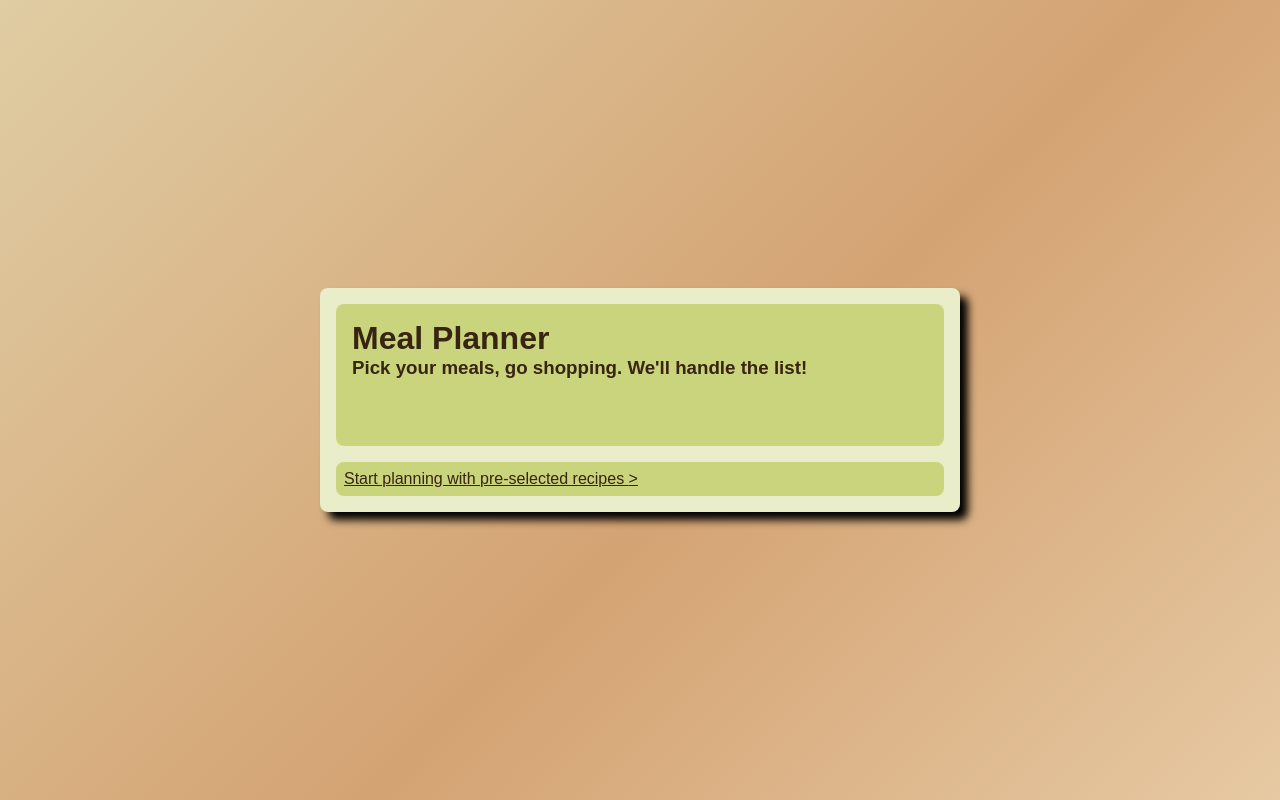
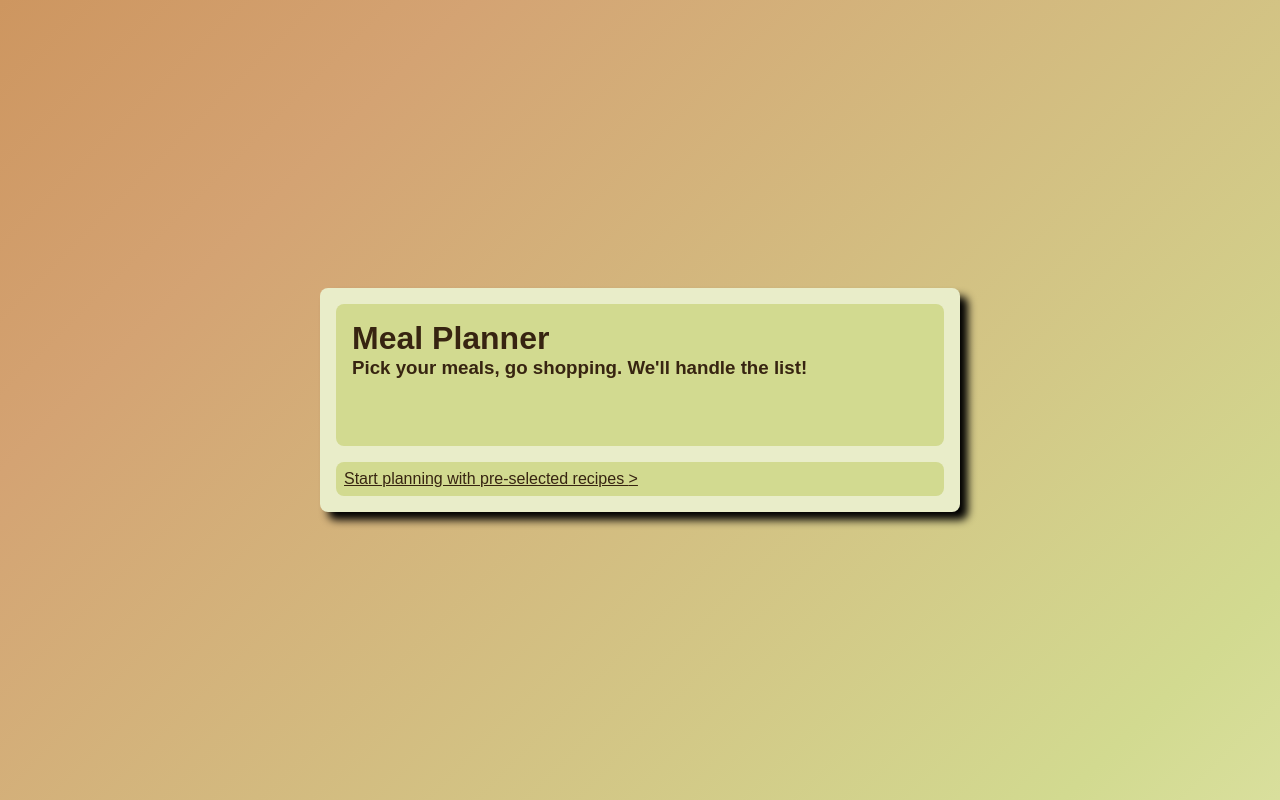
Before and after one commit to trvsm/travis-martin-meal-planner, a React (Create React App) app: page / in a window 1280 px wide. Built offline with nearby package versions, Linux system fonts and the light colour scheme; no server answers.

Commit message:
edit background gradient and colors
<body>

Issue #

```diff
--- a/src/pages/landing/landing.scss
+++ b/src/pages/landing/landing.scss
@@ -6,7 +6,7 @@ html {
   display: flex;
   justify-content: center;
   align-items: center;
-  background: linear-gradient(-45deg, #fefae0, #d4a373, #e9edc9);
+  background: linear-gradient(-45deg, $primary-background, $primary-inset, $hover, $selected);
   background-size: 200% 200%;
   animation-name: bgscroll;
   animation-duration: 25s;
--- a/src/styles/partials/_colours.scss
+++ b/src/styles/partials/_colours.scss
@@ -19,7 +19,7 @@ $primary-background: #fefae0;
 
 $primary-container: #e9edc9;
 
-$primary-inset: darken($color: #e9edc9, $amount: 20);
+$primary-inset: darken($color: #e9edc9, $amount: 15);
 
 $primary-text: darken($color: #d4a373, $amount:50);
 
```
